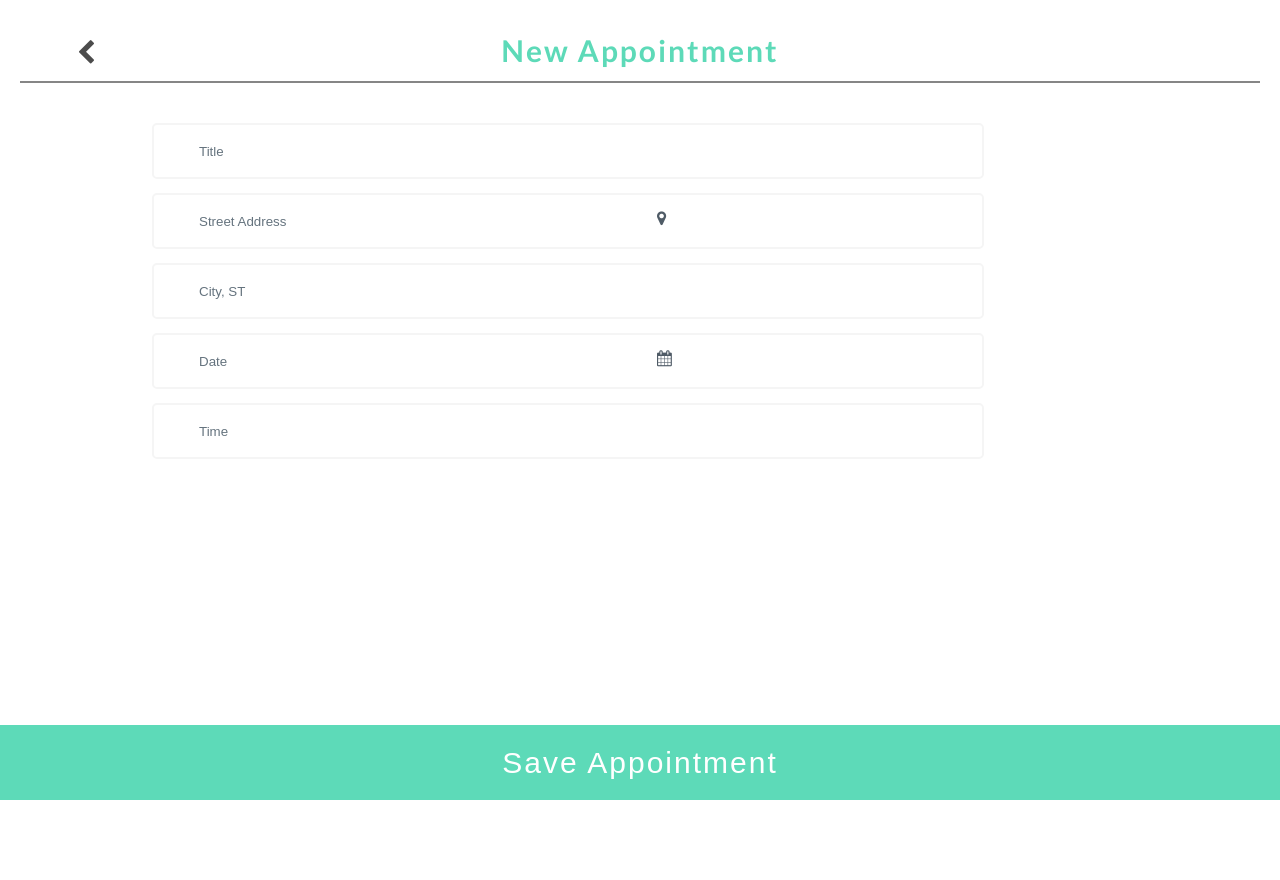
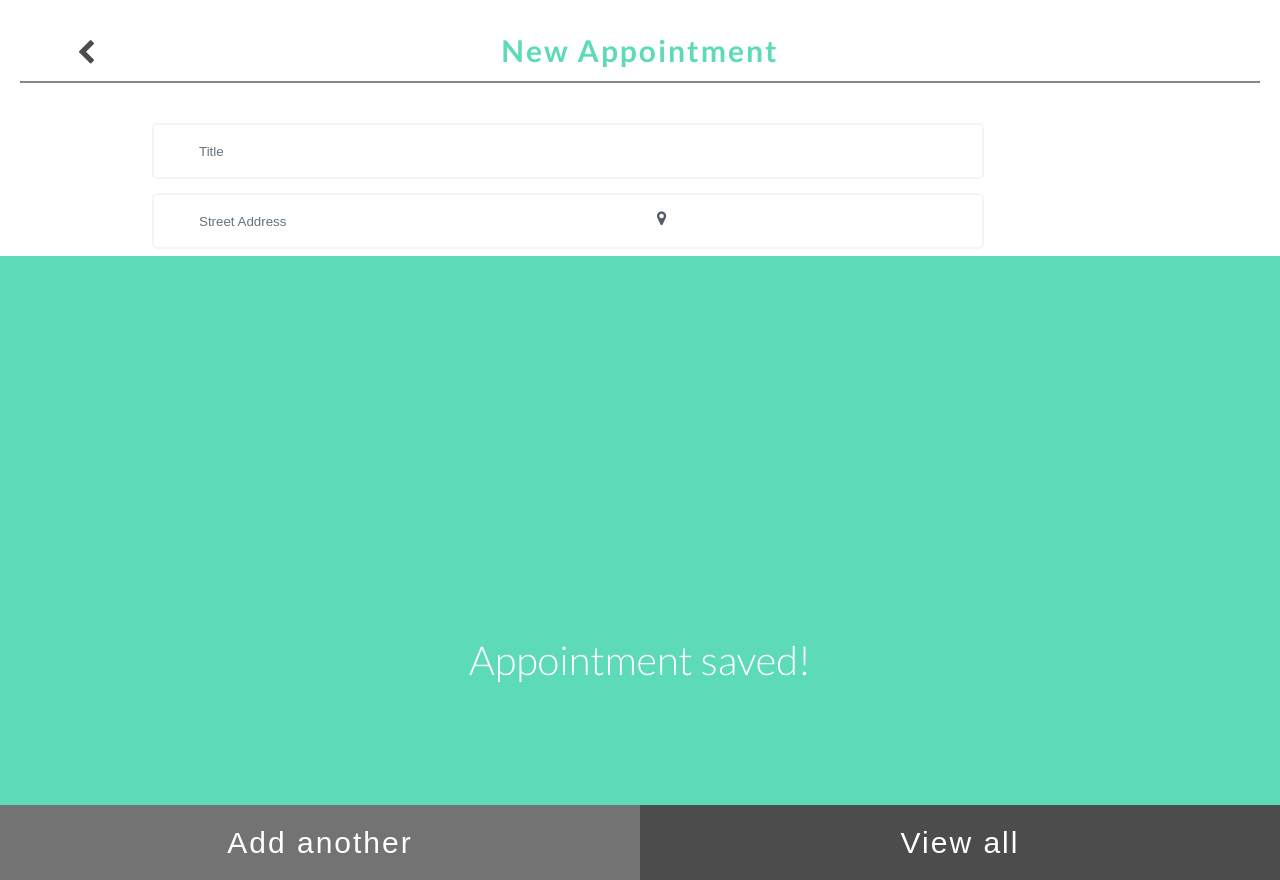
Before and after one commit to tiyd-fee-2016-05/nastassia-sinovia, a plain HTML site: page new-appt.html in a window 1280 px wide. Before the commit the page ends 800 px from the top, so only its background shows below. Drawn offline with nearby package versions, Linux system fonts and the light colour scheme; some icons are missing; a web font is replaced by a local one.

Commit message:
Added modal

```diff
--- a/assets/css/styles.scss
+++ b/assets/css/styles.scss
@@ -178,6 +178,7 @@ header {
     display: inline-block;
     width: 50%;
     height: 20%;
+    margin-bottom: 5%;
     padding: 20px;
     background: $light-grey-bg;
     border: 2px solid $light-grey-bg;
@@ -287,3 +288,39 @@ a {
   text-decoration: none;
   color: #fff;
 }
+
+
+
+.modal {
+  // display:none;
+  z-index: 1;
+  position: absolute;
+  top: 0;
+  left: 0;
+  width: 100%;
+  height: 30%;
+  margin-top: 20%;
+  padding-top: 30%;
+  background: $mint;
+  color: #fff;
+  font-size: 40px;
+  text-align: center;
+  .stayOnPage {
+    display: block;
+    position: absolute;
+    bottom: 0;
+    left: 0;
+    width: 50%;
+    background: $light-grey;
+    font-size: 30px;
+  }
+  .backToIndex {
+    display: block;
+    bottom: 0;
+    left: 0;
+    width: 50%;
+    margin-left: 50%;
+    background: $dark-grey;
+    font-size: 30px;
+  }
+}
--- a/new-appt.html
+++ b/new-appt.html
@@ -63,6 +63,16 @@
     <button class="saveNew" type="submit"><a href="index.html">Save Appointment</a></button>
 
 
+    <div class="modal">
+      <h1>Appointment saved!</h1>
+
+      <button class="stayOnPage" type="submit"><a href="new-appt.html">Add another</a></button>
+
+      <button class="backToIndex" type="submit"><a href="index.html">View all</a></button>
+
+    </div>
+
+
   </div>
 
   <script src="assets/js/index.js" type="text/javascript"></script>
```
Also changed, not shown: assets/css/styles.css, 1 other file.
